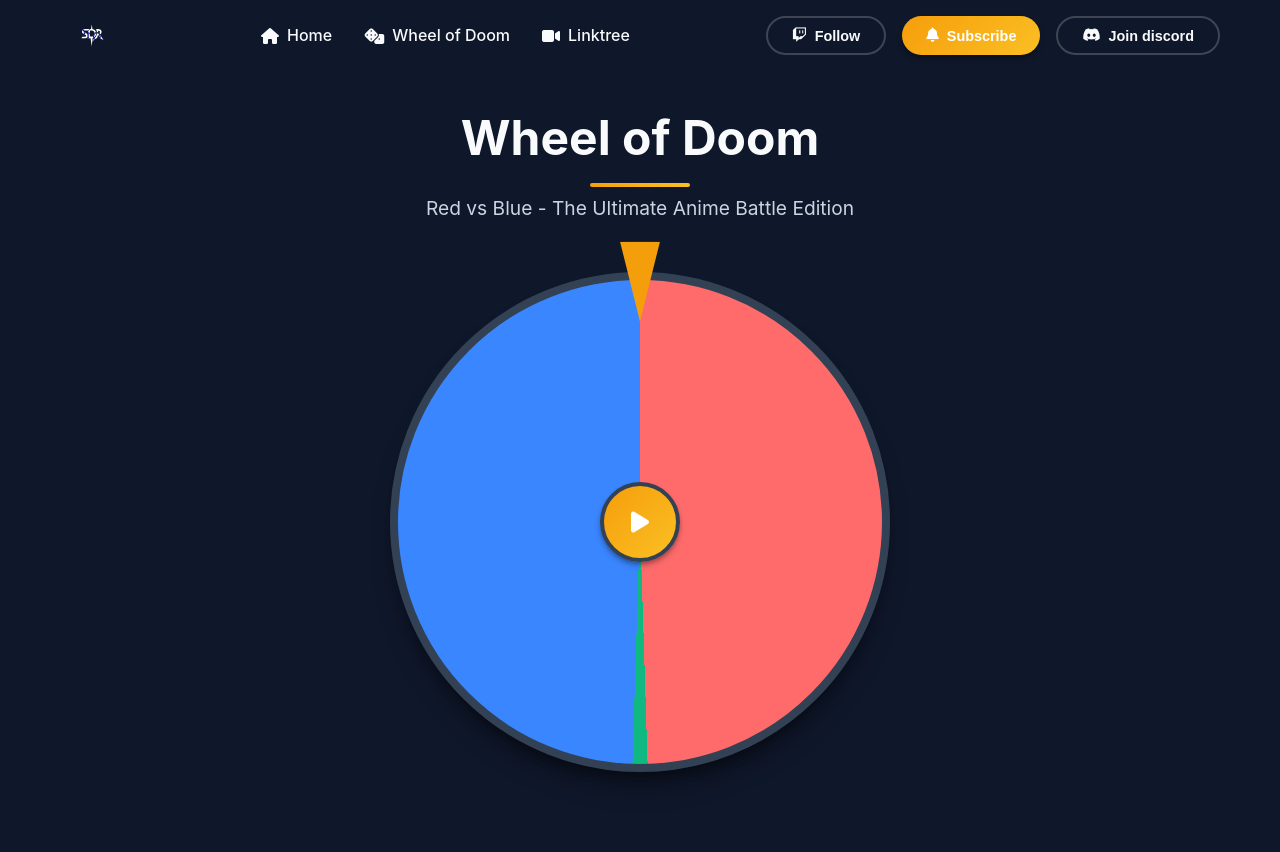
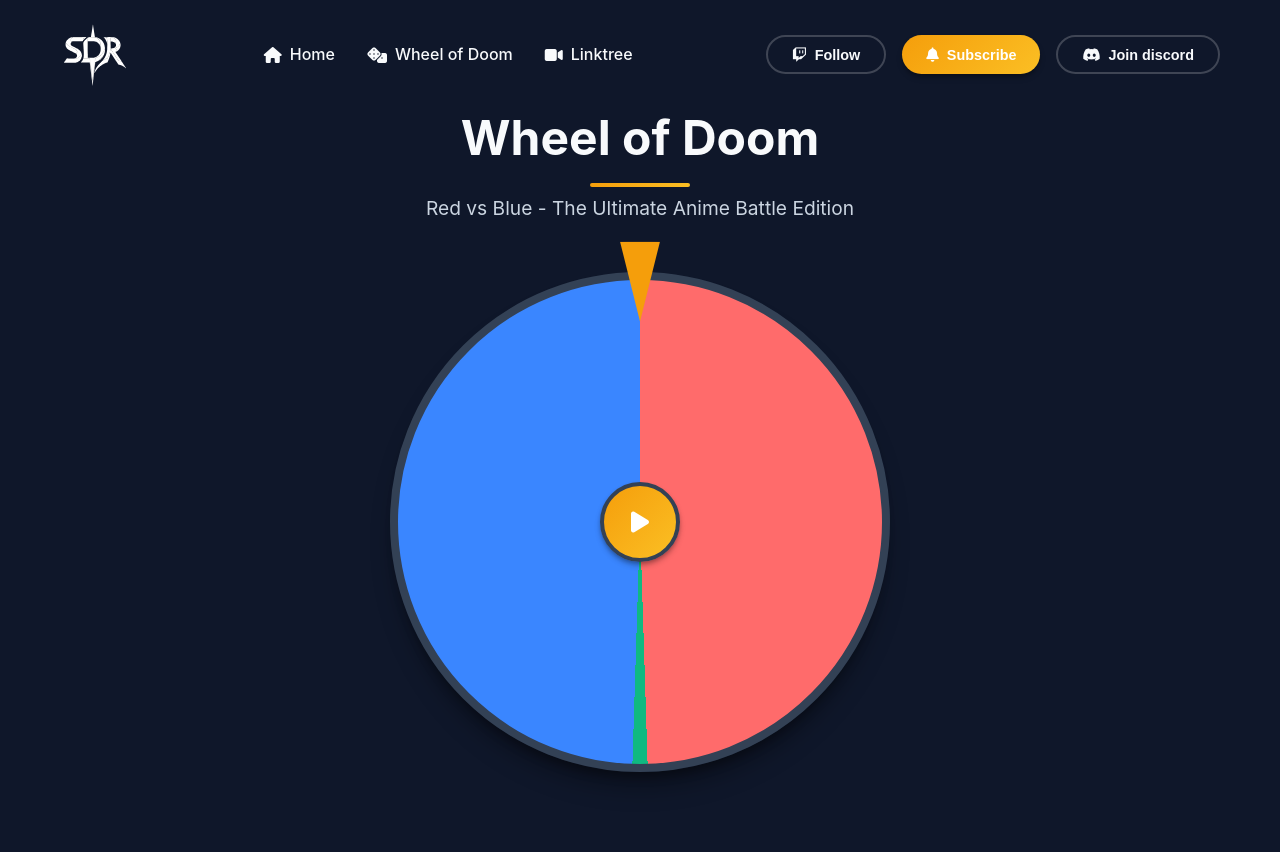
Before and after one commit to ImArukiya/ImArukiya.github.io, a plain HTML site: page data/pages/wod.html in a window 1280 px wide. Drawn offline with Linux system fonts and the light colour scheme.

Commit message:
Changes 1.0.0

```diff
--- a/data/pages/wod.html
+++ b/data/pages/wod.html
@@ -15,7 +15,7 @@
     <nav class="navbar">
       <div class="nav-container">
         <div class="nav-logo">
-          <a href="../../index.html"><img src="data/svg/TSDR.png" alt="Profile" class="profile-img"/></a>
+          <a href="../../index.html"><img src="../img/SDR.png" alt="Profile" class="profile-img"/></a>
         </div>
         <div class="nav-links">
           <a href="../../index.html" class="nav-link"
```
Also changed, not shown: index.html (+1 -1 lines).
